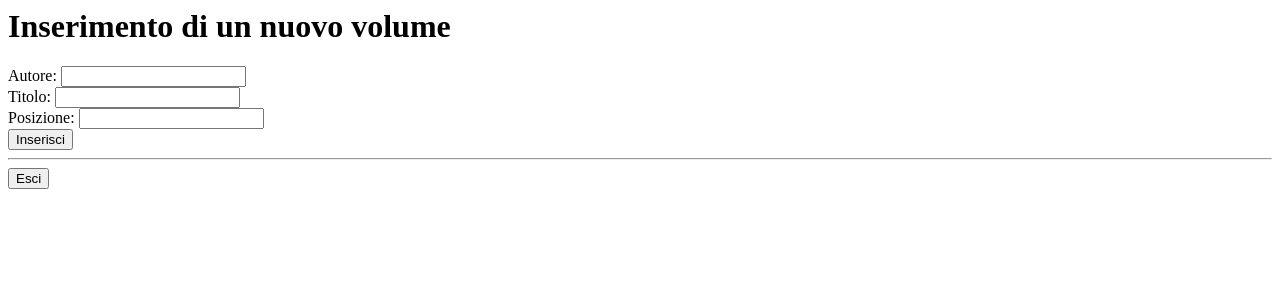
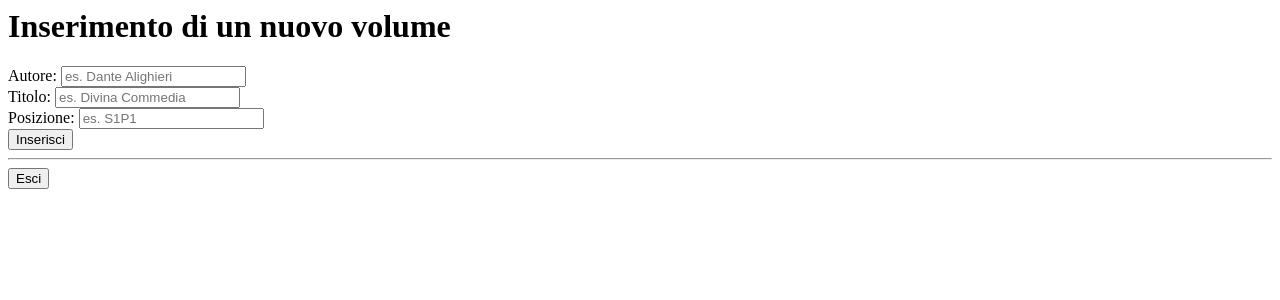
Before and after one commit to matildeec/SSWfinal, an Angular app: page / in a window 1280 px wide. Both pictures are taken after a click on the button "Inserimento". Shown: the top 300 px of the page. Built offline with nearby package versions, Linux system fonts and the light colour scheme; no server answers.

Commit message:
1 file modified

```diff
--- a/src/root/inserimento/inserimento.component.html
+++ b/src/root/inserimento/inserimento.component.html
@@ -1,9 +1,9 @@
 <div *ngIf='selezione'>
   <h1>Inserimento di un nuovo volume</h1>
   <div>
-    <label>Autore: </label> <input type="text" #autore /><br>
-    <label>Titolo: </label> <input type="text" #titolo /><br>
-    <label>Posizione: </label> <input type="text" #posizione />
+    <label>Autore: </label> <input type="text" placeholder="es. Dante Alighieri" #autore /><br>
+    <label>Titolo: </label> <input type="text" placeholder="es. Divina Commedia" #titolo /><br>
+    <label>Posizione: </label> <input type="text" placeholder="es. S1P1" #posizione />
     <span> {{notifica}}</span><br>
   </div>
 
```
